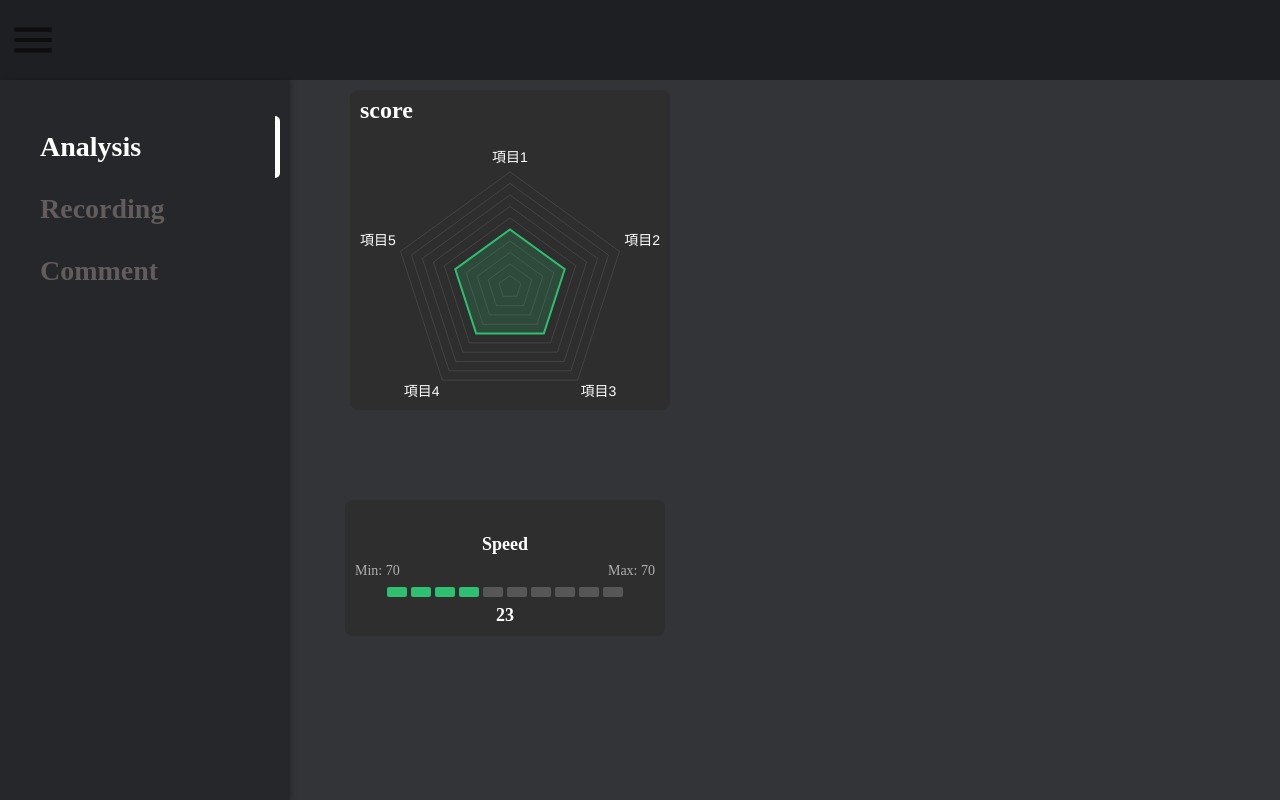
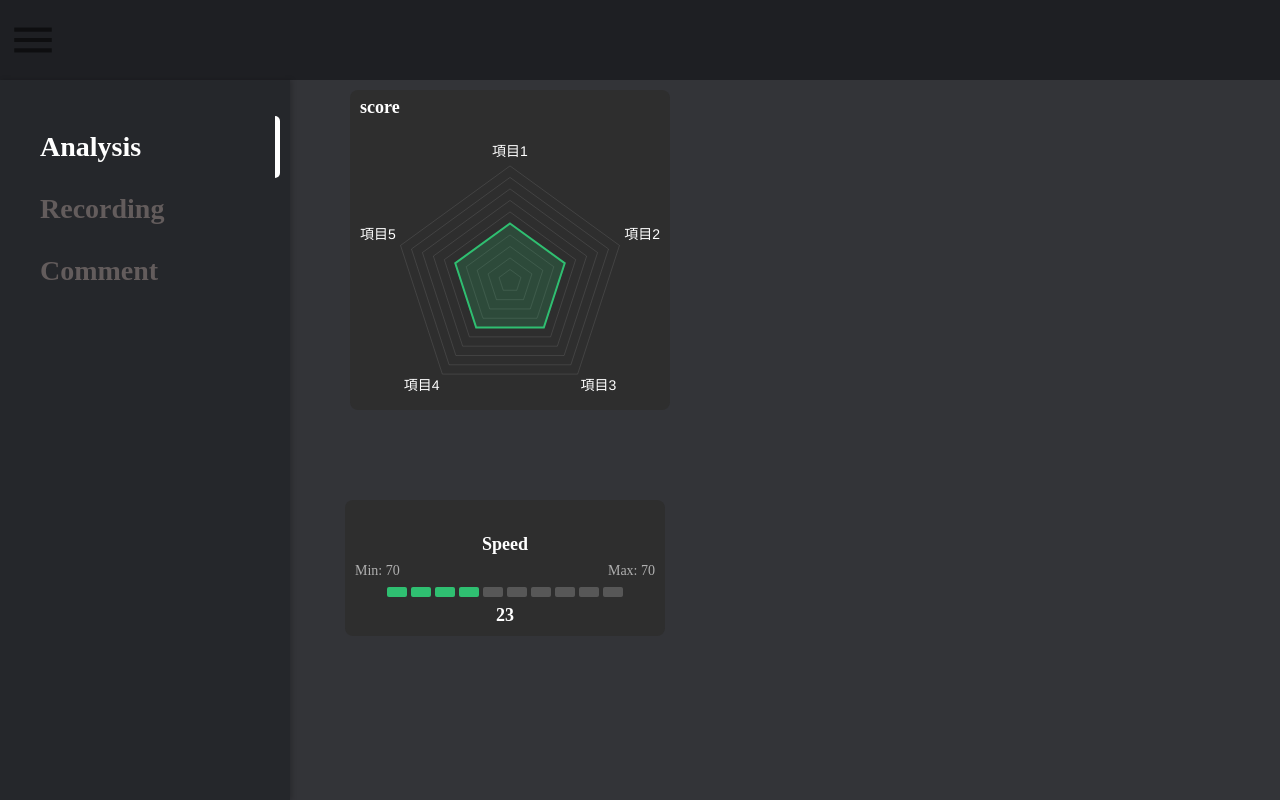
Before and after one commit to ko-tarou/PresentsAI-Main, a Next.js app: page /AnalysisPage in a window 1280 px wide. Built offline with nearby package versions, Linux system fonts and the light colour scheme.

Commit message:
一時保存

```diff
--- a/src/styles/AnalysisPage/AnalysisPage.module.scss
+++ b/src/styles/AnalysisPage/AnalysisPage.module.scss
@@ -82,7 +82,7 @@
 }
 .scoreTitle {
     color: #ffffff; /* タイトルの文字色 */
-    font-size: 24px; /* フォントサイズを大きく */
+    font-size: 18px;
     margin-bottom: 3px; /* タイトルとチャート間の余白を調整 */
     text-align: left; /* 左寄せ */
     width: 100%; /* 横幅を100%にして親要素に合わせる */
```
